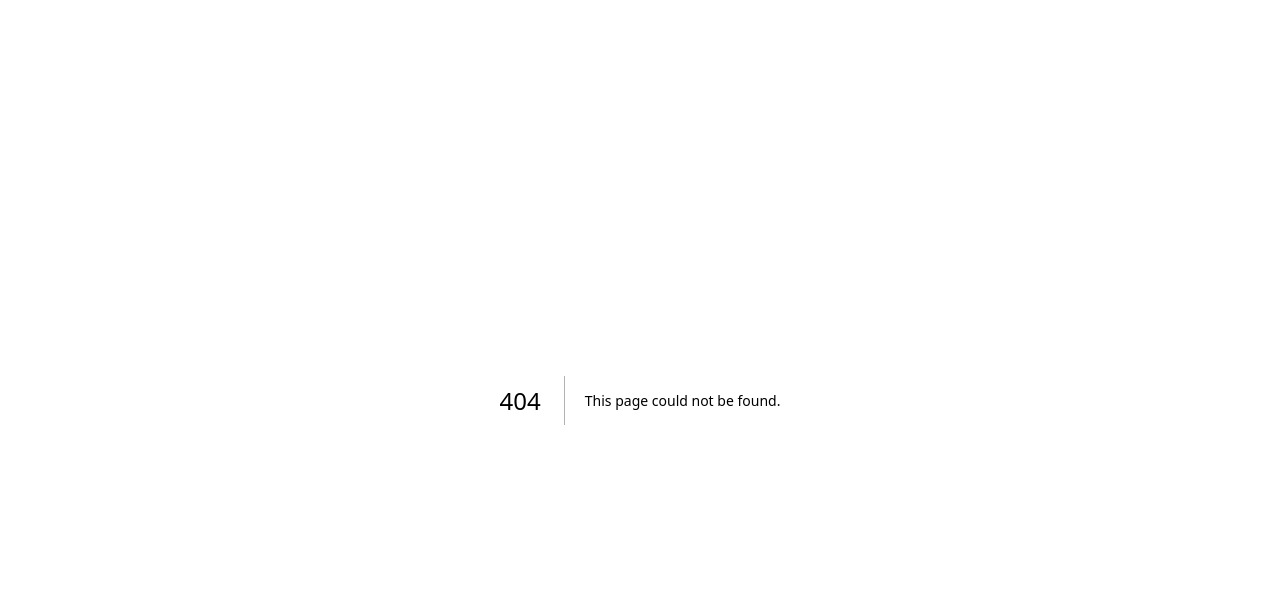
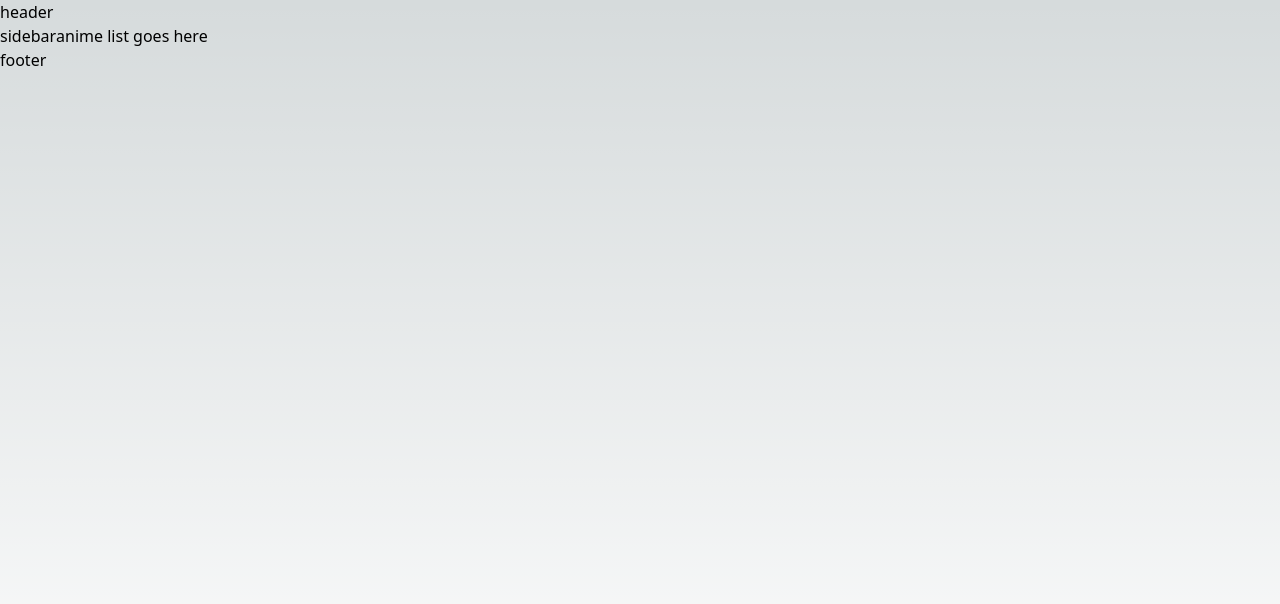
Before and after one commit to foreverfated/AnimeTracker, a Next.js app: page /home/animelist in a window 1280 px wide. Before the commit this address had no page. Shown: the top 604 px of the page. Built offline with nearby package versions, Linux system fonts and the light colour scheme.

Commit message:
routes configured

```diff
--- /dev/null
+++ b/components/footer.tsx
@@ -0,0 +1,6 @@
+
+export default function Footer() {
+    return (
+        <div className="w-screen h-max">footer</div>
+    )
+}
--- /dev/null
+++ b/components/header.tsx
@@ -0,0 +1,7 @@
+
+
+export default function Header() {
+    return (
+        <div className="w-screen h-max"> header </div>
+    )
+}
--- /dev/null
+++ b/components/sidebar.tsx
@@ -0,0 +1,7 @@
+
+
+export default function Sidebar() {
+    return (
+        <div>sidebar</div>
+    )
+}
--- /dev/null
+++ b/src/app/home/animelist/page.tsx
@@ -0,0 +1,14 @@
+import Image from 'next/image'
+import { Inter } from 'next/font/google'
+
+const inter = Inter({ subsets: ['latin'] })
+
+export default function Home() {
+  return (
+    <main className="flex-1">
+      <div className=''>
+        anime list goes here
+      </div>
+    </main>
+  )
+}
--- /dev/null
+++ b/src/app/home/layout.tsx
@@ -0,0 +1,31 @@
+
+
+export const metadata = {
+  title: 'Create Next App',
+  description: 'Generated by create next app',
+}
+
+import Header from '../../../components/header';
+import Footer from '../../../components/footer';
+import Sidebar from '../../../components/sidebar';
+
+export default function RootLayout({
+  children,
+}: {
+  children: React.ReactNode
+}) {
+  return (
+    <html lang="en">
+      <body>
+        <div className='w-screen h-screen flex flex-col'>
+        <Header />
+        <div className='w-screen flex'>
+            <Sidebar />
+            {children}
+        </div>
+        <Footer />
+        </div></body>
+
+    </html>
+  )
+}
--- /dev/null
+++ b/src/app/home/page.tsx
@@ -0,0 +1,14 @@
+import Image from 'next/image'
+import { Inter } from 'next/font/google'
+
+const inter = Inter({ subsets: ['latin'] })
+
+export default function Home() {
+  return (
+    <main className="flex-1 bg-red-200">
+      <div className=''>
+        Hello world - anime trakcer project :
+      </div>
+    </main>
+  )
+}
```
Also changed, not shown: .gitpod.yml (added).
